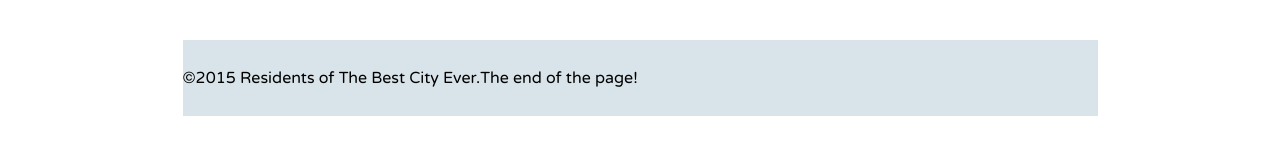
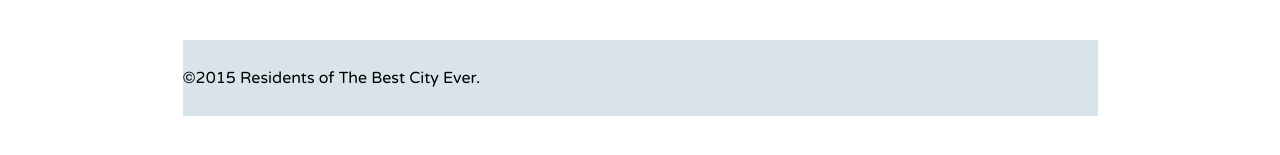
Before and after one commit to cheezzzed/Waypoints, a plain HTML site: page index.html in a window 1280 px wide. Shown: the part 1064-1219 px from the top of the page. Drawn offline with Linux system fonts and the light colour scheme.

Commit message:
removed div from footer

```diff
--- a/index.html
+++ b/index.html
@@ -59,7 +59,6 @@
 
 	<footer class="row">
 		<span>&copy;2015 Residents of The Best City Ever.</span>
-		<div class="notify">The end of the page!</div>
 	</footer>
 
 	<script src="js/noframework.waypoints.js"></script>
```
